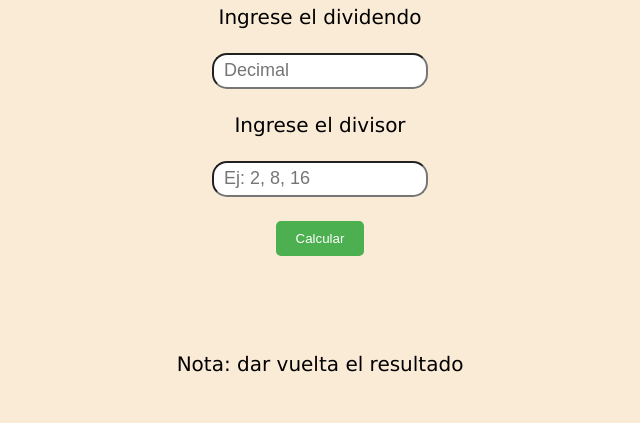
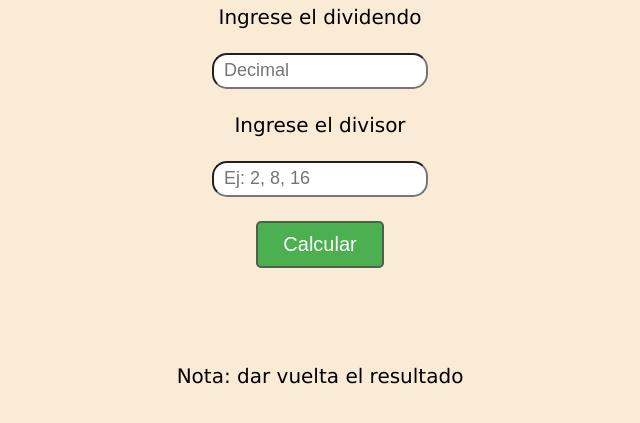
Before and after one commit to EmilianoMandacen/Calculadora.github.io, a plain HTML site: page index.html in a window 1280 px wide. Shown: the part 95-518 px from the top of the page, without its empty margins (320-960 px from the left). Drawn offline with Linux system fonts and the light colour scheme.

Commit message:
Update estilo.css

```diff
--- a/css/estilo.css
+++ b/css/estilo.css
@@ -6,11 +6,13 @@ body{
 }
 
 .my-button {
-    padding: 10px 20px;
+  font-size: 20px;
+    padding: 10px 25px;
     background-color: #4CAF50;
     color: white;
     border: none;
     border-radius: 5px;
+    border: 2px solid #4b614c;
     cursor: pointer;
   }
 
```
